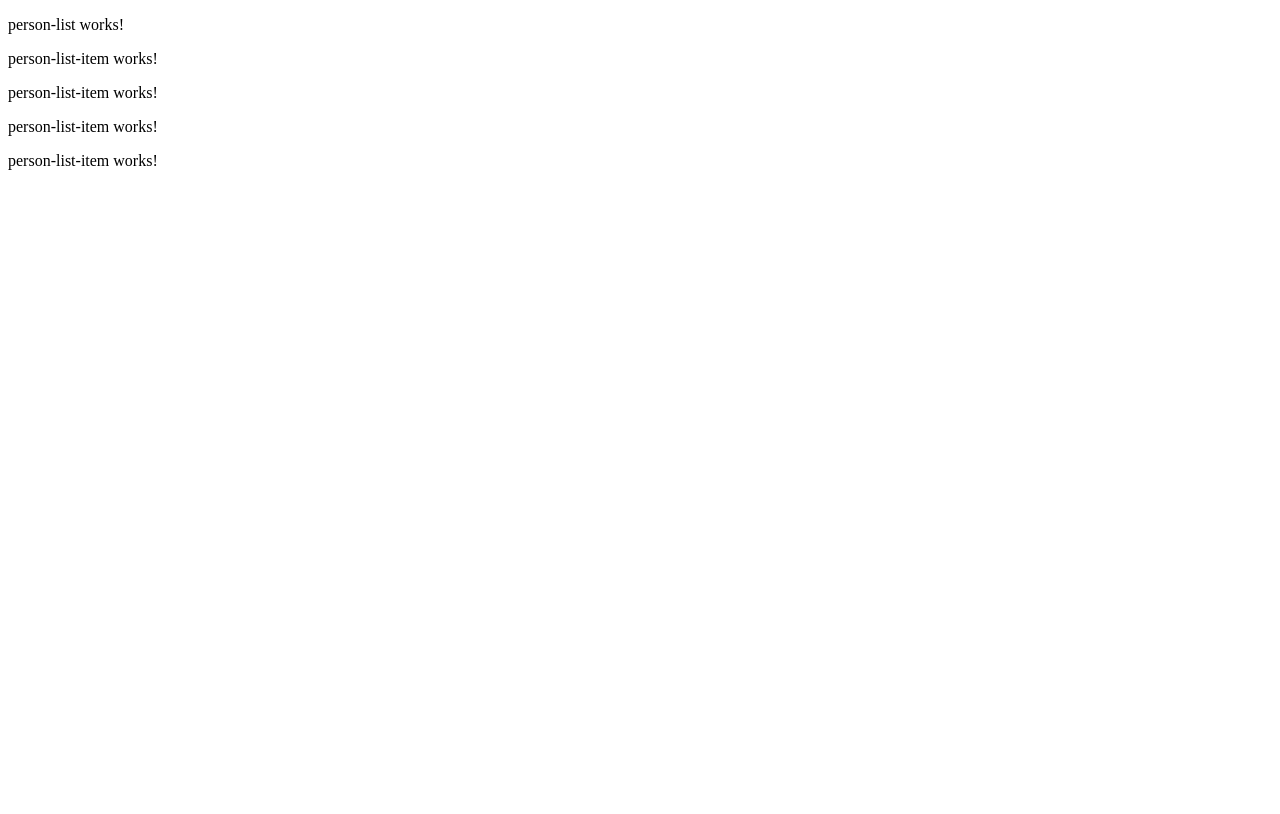
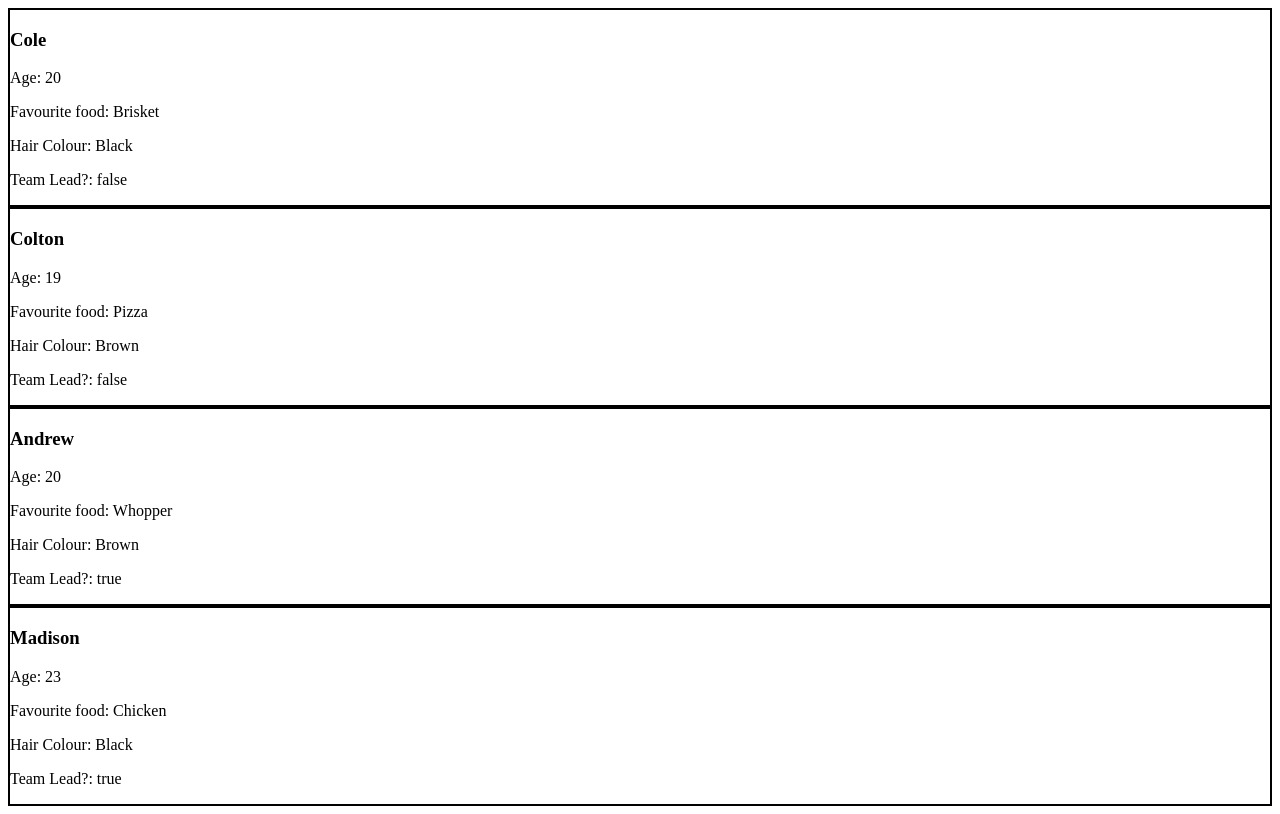
Before and after one commit to coleRgrz/Cole_Rogers_Learning_Angular, an Angular app: page / in a window 1280 px wide. Built offline with nearby package versions, Linux system fonts and the light colour scheme.

Commit message:
completed step 10. Displayed every Person, applied 2px border to each ListItem tag, displayed each name in a header tag.

```diff
--- a/src/app/person-list-item/person-list-item.component.css
+++ b/src/app/person-list-item/person-list-item.component.css
@@ -0,0 +1,3 @@
+.container {
+  border: 2px solid;
+}
--- a/src/app/person-list-item/person-list-item.component.html
+++ b/src/app/person-list-item/person-list-item.component.html
@@ -1 +1,7 @@
-<p>person-list-item works!</p>
+<div class="container">
+  <h3>{{Person?.name}}</h3>
+  <p>Age: {{Person?.age}}</p>
+  <p>Favourite food: {{Person?.faveFood}}</p>
+  <p>Hair Colour: {{Person?.hairColour}}</p>
+  <p>Team Lead?: {{Person?.isTeamLead}}</p>
+</div>
--- a/src/app/person-list/person-list.component.html
+++ b/src/app/person-list/person-list.component.html
@@ -1,4 +1,3 @@
-<p>person-list works!</p>
 <app-person-list-item [Person]="person1"></app-person-list-item>
 <app-person-list-item [Person]="person2"></app-person-list-item>
 <app-person-list-item [Person]="person3"></app-person-list-item>
--- a/src/app/person-list/person-list.component.ts
+++ b/src/app/person-list/person-list.component.ts
@@ -19,6 +19,6 @@ export class PersonListComponent {
   person3 : Person = {name: "Andrew", age: 20, faveFood: "Whopper", hairColour: "Brown", isTeamLead: true};
   person4 : Person = {name: "Madison", age: 23, faveFood: "Chicken", hairColour: "Black", isTeamLead: true};
 
-  personArray: Person[] = [this.person1, this.person2, this.person3, this.person4];
+  Person: Person[] = [this.person1, this.person2, this.person3, this.person4];
 
 }
```
